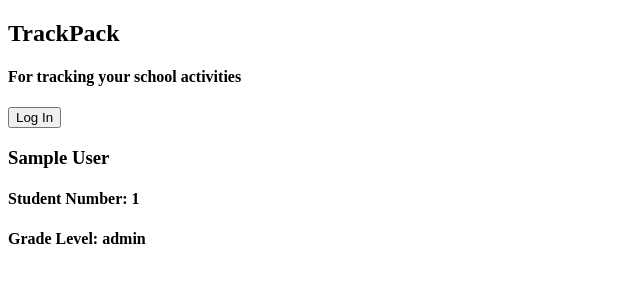
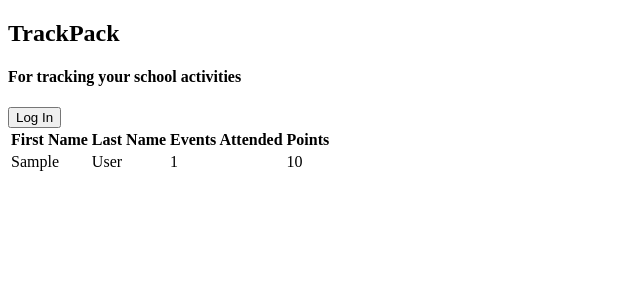
Before and after one commit to mcaveety/FBLA-2022, a Flask app: template templates/leaderboard.html in a window 1280 px wide. Shown: the top 300 px of the page, without its empty margins (0-640 px from the left). Run offline with Flask 2, Linux system fonts and the light colour scheme; the template is opened without the code that fills it: most values are stand-ins (such as "Sample title", 1, 10 or a date in 2020).

Commit message:
Add leaderboard table

```diff
--- a/templates/leaderboard.html
+++ b/templates/leaderboard.html
@@ -7,8 +7,27 @@
 <!-- Picks up where base.html left off -->
 {% block content %}
 
-<h3>{{ user_data['first_name'] }} {{ user_data['last_name'] }}</h3>
-<h4>Student Number: {{ user_data['student_number'] }}</h4>
-<h4>Grade Level: {{ user_data['grade_level'] }}</h4>
+
+<table>
+    <tr>
+        <th>First Name</th>
+        <th>Last Name</th>
+        <th>Events Attended</th>
+        <th>Points</th>
+    </tr>
+
+    {% for student in users_data %}
+
+    <tr>
+        <td>{{ student['first_name'] }}</td>
+        <td>{{ student['last_name'] }}</td>
+        <td>{{ student['num_attended'] }}</td>
+        <td>{{ student['points'] }}</td>
+    </tr>
+
+    {% endfor %}
+
+</table>
+
 
 {% endblock %}
```
